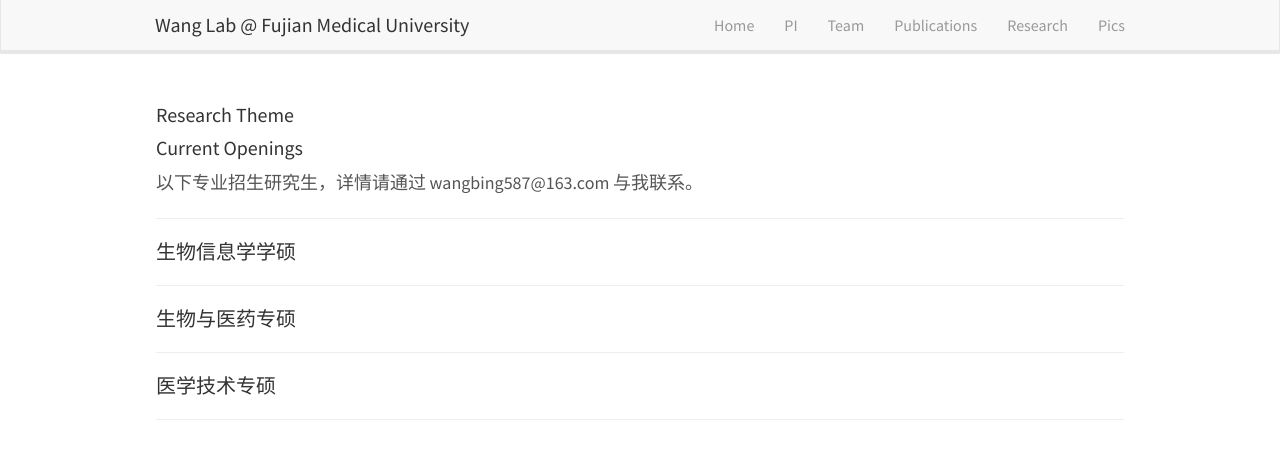
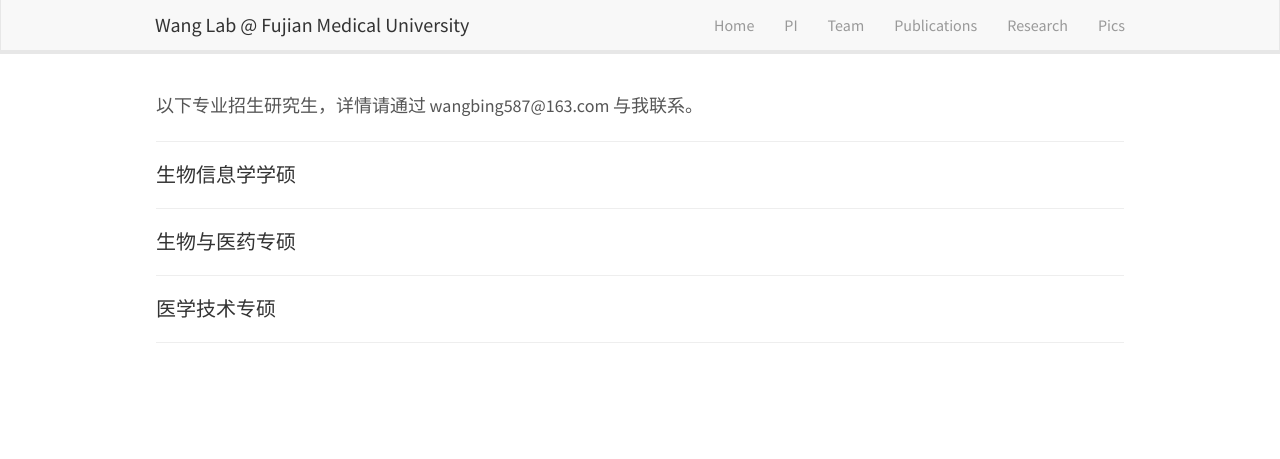
Before and after one commit to wangbing587/wangbing587.github.io, a Jekyll site: the page built from _pages/team.md, in a window 1280 px wide. Shown: the top 459 px of the page. Built offline with Jekyll 4.4.1, drawn with Linux system fonts in a browser that asks for light colours.

Commit message:
Update team.md

```diff
--- a/_pages/team.md
+++ b/_pages/team.md
@@ -5,9 +5,7 @@ excerpt: "Wang Lab at Fujian Medical University."
 sitemap: false
 permalink: /team/
 ---
-<h4>Research Theme</h4>
 
-<h4>Current Openings</h4>
 <p><font size=4>以下专业招生研究生，详情请通过 wangbing587@163.com 与我联系。</font></p>
 <hr />
 
```
